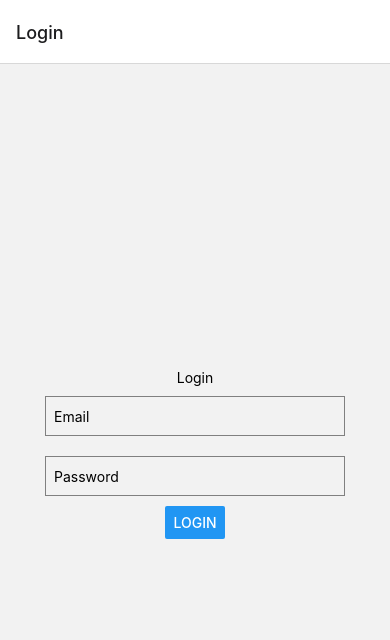
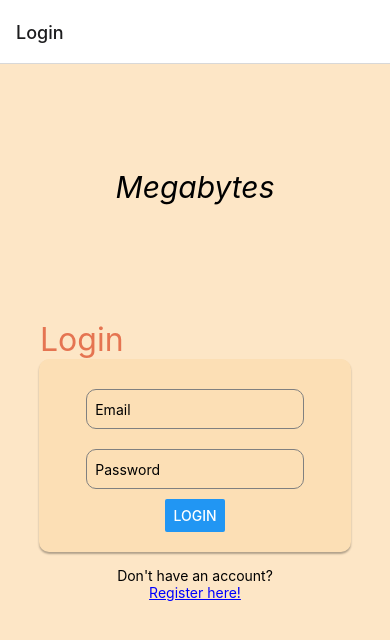
Before and after one commit to Fugate-A/MegaBytes.app, a React Native app in the folder mobile_frontend/: screen /Login in a window 390 px wide. Shown: the top 640 px of the page. Built offline with nearby package versions, Linux system fonts and the light colour scheme.

Commit message:
Added register and home page.

```diff
--- a/mobile_frontend/App.js
+++ b/mobile_frontend/App.js
@@ -4,7 +4,9 @@ import { StyleSheet, Text, View } from 'react-native';
 import { NavigationContainer}  from '@react-navigation/native';
 import { createNativeStackNavigator } from '@react-navigation/native-stack';
 
-import LoginScreen  from './pages/LoginPage';
+import LoginPage  from './pages/LoginPage';
+import RegisterPage from './pages/RegisterPage';
+import HomePage from './pages/HomePage';
 
 const Stack = createNativeStackNavigator();
 
@@ -12,7 +14,9 @@ export default function App() {
   return (
     <NavigationContainer>
       <Stack.Navigator initialRouteName="login">
-        <Stack.Screen name="Login" component={LoginScreen} />
+        <Stack.Screen name="Login" component={LoginPage} />
+        <Stack.Screen name="Register" component={RegisterPage} />
+        <Stack.Screen name="Home" component={HomePage} />
       </Stack.Navigator>
     </NavigationContainer>
   );
--- /dev/null
+++ b/mobile_frontend/components/Header.js
@@ -0,0 +1,25 @@
+import React from 'react';
+import {View, Text, StyleSheet} from 'react-native';
+
+const Header = ({ title }) => {
+    return (
+        <View style={styles.header}>
+            <Text style={styles.title}>{title}</Text>
+        </View>
+    );
+};
+
+const styles = StyleSheet.create({
+    header: {
+        marginTop: '25%',
+        padding: 15,
+        alignItems: 'center',
+
+    },
+    title: {
+        fontSize: 30,
+        fontStyle: 'italic',
+    },
+});
+
+export default Header;
--- /dev/null
+++ b/mobile_frontend/pages/HomePage.js
@@ -0,0 +1,11 @@
+import React from 'react';
+import { View, Text} from 'react-native';
+
+function HomePage(){
+    return (
+        <View>
+            <Text>HomePage</Text>
+        </View>
+    )
+}
+export default HomePage;
--- a/mobile_frontend/pages/LoginPage.js
+++ b/mobile_frontend/pages/LoginPage.js
@@ -1,5 +1,8 @@
 import React, {useState} from 'react';
-import { View, Text, TextInput, Button, StyleSheet } from 'react-native';
+import { View, Text, TextInput, Button, StyleSheet, TouchableOpacity } from 'react-native';
+import { useNavigation } from '@react-navigation/native';
+
+import Header from '../components/Header';
 
 export default function LoginScreen({ navigation }){
     const [email, setEmail] = useState('');
@@ -9,9 +12,10 @@ export default function LoginScreen({ navigation }){
 
     const handleLogin = async () => {
 
+
         // Check if login information is correct, if so, proceed to HomePage
         try {
-            const response = await fetch('http://147.182.177.169:5000/api/login', {
+            const response = await fetch('http://164.90.130.112:5000/api/login', {
                 method: 'POST',
                 headers: {
                     'Content-Type': 'application/json',
@@ -24,21 +28,26 @@ export default function LoginScreen({ navigation }){
 
             const data = await response.json();
             if(data.id >= 0){
-                setEmail(`${data.firstName}`);
+                navigation.navigate('Home');
             }else{
-                setEmail('Error: Login Failed');
+                console.log("Invalid username or password\n");
             }
         } catch(error){
-            setEmail('Error: AN error has occured');
+            console.error("ERROR CONNECTING TO DATABASE\n");
         }
-
-        setDebugMessage(true);
 
     };
 
+    const navigateToRegister = () => {
+        navigation.navigate('Register');
+    }
+
     return (
-        <View style={styles.container}>
-          <Text>Login</Text>
+        <View style={styles.screen}>
+            <Header title="Megabytes"/>
+            <Text style={styles.loginText}>Login</Text>
+            <View style={styles.loginBox}>
+
                 <TextInput
                     style={styles.input}
                     placeholder="Email"
@@ -51,28 +60,52 @@ export default function LoginScreen({ navigation }){
                         secureTextEntry
                 />
                 <Button title="Login" onPress={handleLogin} />
+            </View>
 
-          {debugMessage && (
-            <>
-                <Text style={styles.messageText}>Login Successful!</Text>
-                <Text>Username = {email}</Text>
-                <Text>Password = {password}</Text>
-            </>
-          )}
+            <View style={styles.registerLink}>
+                <Text>Don't have an account?</Text>
+                <TouchableOpacity onPress={navigateToRegister}>
+                    <Text style={styles.registerText}>Register here!</Text>
+                </TouchableOpacity>
+            </View>
+
+
         </View>
       );
 
 }
 
 const styles = StyleSheet.create({
-    container: {
+    screen: {
         flex: 1,
         justifyContent: 'center',
-        alignItems: 'center'
+        alignContent: 'center',
+        backgroundColor: '#fde6c6',
+    },
+    loginText: {
+        fontSize: 32,
+        color: '#E57451',
+        marginTop: 100,
+        marginLeft: 40,
+    },
+    loginBox: {
+        alignSelf: 'center',
+
+        alignItems: 'center',
+        width: '80%',
+        padding: 20,
+        backgroundColor: '#fcdfb5',
+        borderRadius: 10,
+        elevation: 3,
+        shadowColor: 'black',
+        shadowOffset: {width: 0, height: 2},
+        shadowOpacity: 0.3,
+        shadowRadius: 2,
     },
     input: {
-        width: 300,
+        width: '80%',
         height: 40,
+        borderRadius: 10,
         borderColor: 'gray',
         borderWidth: 1,
         margin: 10,
@@ -80,6 +113,16 @@ const styles = StyleSheet.create({
     },
     messageText: {
         marginTop: 10,
-        color: 'green',
+        color: '#34B7F1',
     },
+    registerLink: {
+        marginBottom: 250,
+        marginTop: 15,
+        alignItems: 'center',
+    },
+    registerText: {
+        color: 'blue',
+        textDecorationLine: 'underline',
+    },
+
 });
--- /dev/null
+++ b/mobile_frontend/pages/RegisterPage.js
@@ -0,0 +1,11 @@
+import React from 'react';
+import { View, Text} from 'react-native';
+
+function RegisterPage(){
+    return (
+        <View>
+            <Text>RegisterPage</Text>
+        </View>
+    )
+}
+export default RegisterPage;
```
Lines whose indentation alone changed are shown as unchanged.
